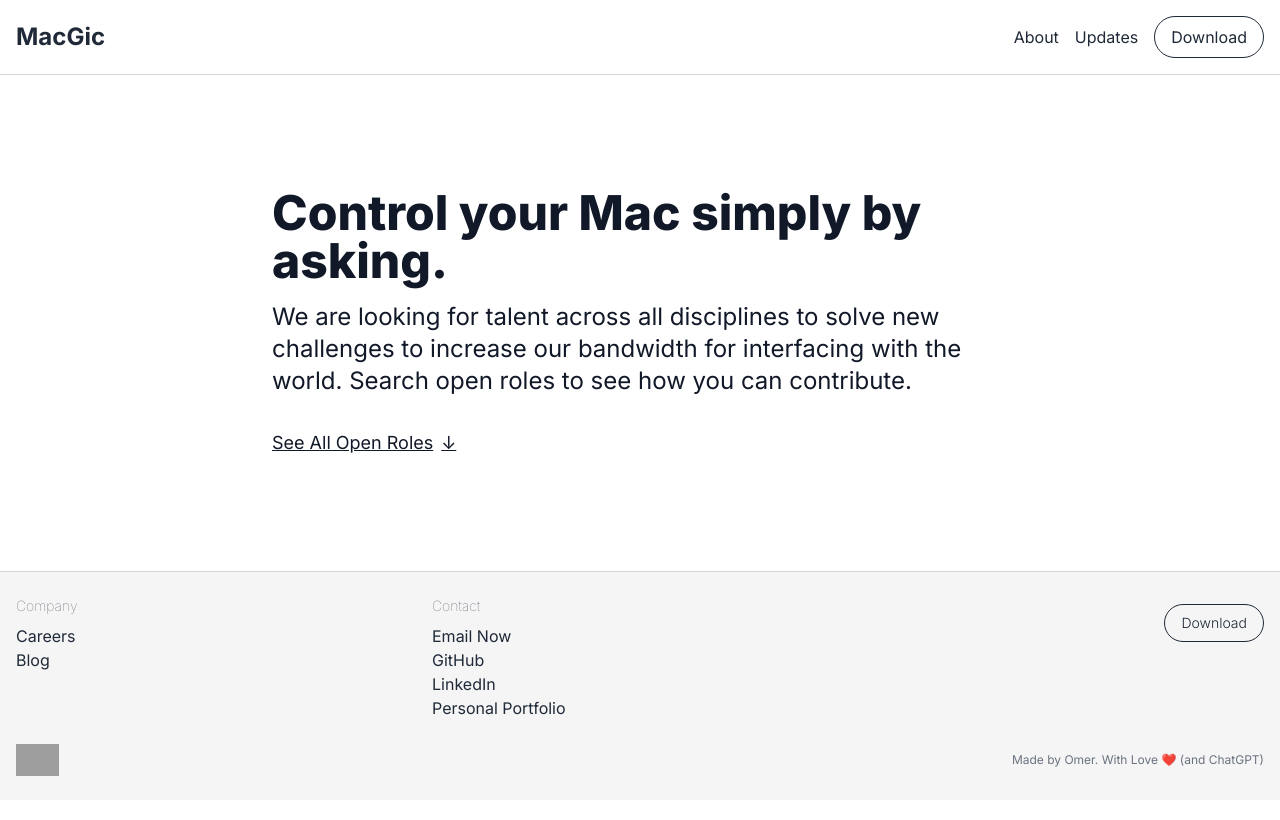
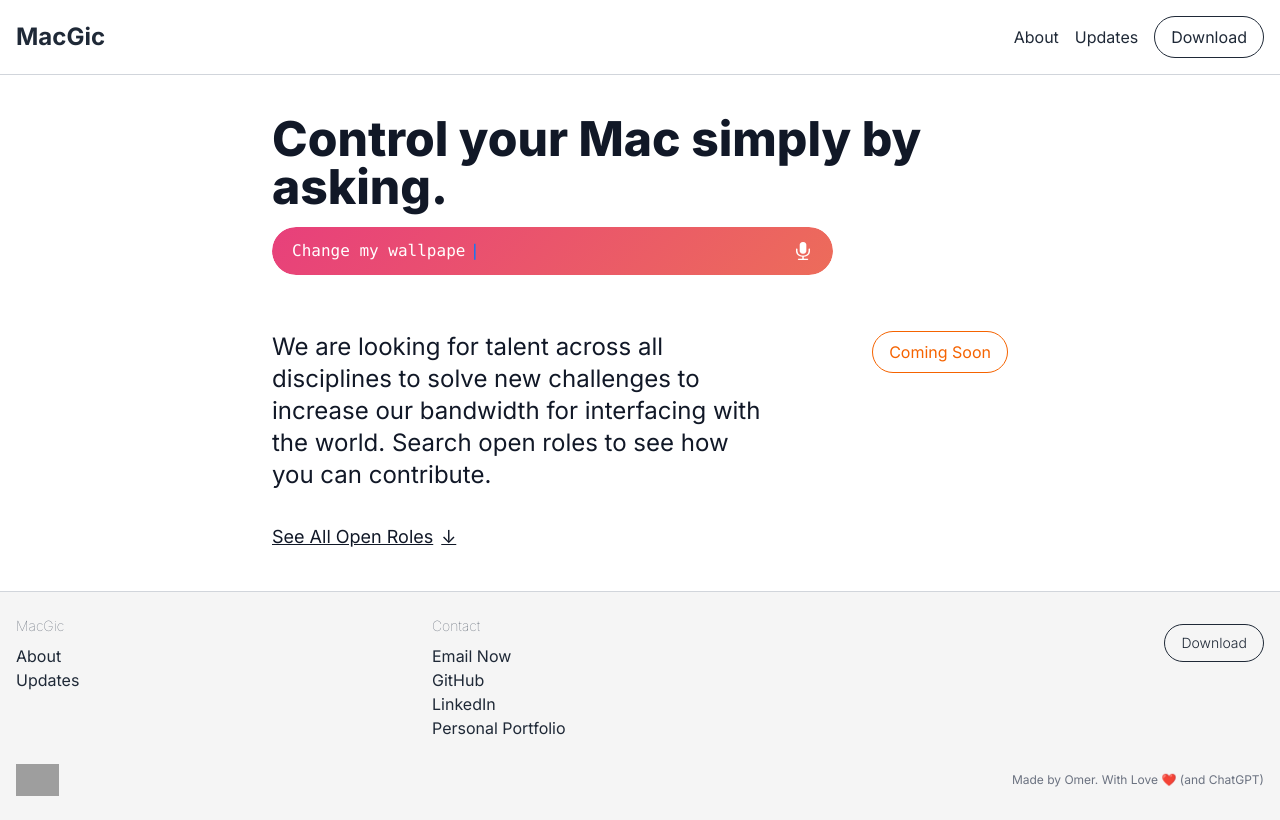
Before and after one commit to notomer/macgic-web, a Next.js app: page / in a window 1280 px wide. Built offline with nearby package versions, Linux system fonts and the light colour scheme; no server answers; grey boxes are pictures that could not be loaded.

Commit message:
Working on body

```diff
--- a/app/components/Footer.tsx
+++ b/app/components/Footer.tsx
@@ -77,10 +77,10 @@
       <div className="container mx-auto px-4">
         <div className="flex flex-wrap justify-between">
           <div className="w-full md:w-1/3 mb-6 md:mb-0">
-            <h3 className="text-sm font-thin text-gray-600 dark:text-gray-400 mb-2">Company</h3>
+            <h3 className="text-sm font-thin text-gray-600 dark:text-gray-400 mb-2">MacGic</h3>
             <ul>
-              <li><a href="#" className="text-gray-800 dark:text-gray-100 hover:text-gray-500 transition-colors">Careers</a></li>
-              <li><a href="#" className="text-gray-800 dark:text-gray-100 hover:text-gray-500 transition-colors">Blog</a></li>
+              <li><a href="#" className="text-gray-800 dark:text-gray-100 hover:text-gray-500 transition-colors">About</a></li>
+              <li><a href="#" className="text-gray-800 dark:text-gray-100 hover:text-gray-500 transition-colors">Updates</a></li>
             </ul>
           </div>
           <div className="w-full md:w-1/3 mb-6 md:mb-0">
--- /dev/null
+++ b/app/components/GradientAnimation.css
@@ -0,0 +1,97 @@
+.gradient-container {
+  position: relative;
+  width: 561px;
+  height: 48px;
+  border-radius: 24px;
+  overflow: hidden;
+  margin-bottom: 40px;
+}
+
+.gradient-background {
+  position: absolute;
+  width: 100%;
+  height: 100%;
+  border-radius: 24px;
+  background: linear-gradient(-45deg, #ee7752, #e73c7e, #23a6d5, #23d5ab);
+  background-size: 400% 400%;
+  animation: gradient 15s ease infinite;
+}
+
+@keyframes gradient {
+  0% {
+    background-position: 0% 50%;
+  }
+  50% {
+    background-position: 100% 50%;
+  }
+  100% {
+    background-position: 0% 50%;
+  }
+}
+
+.content {
+  position: relative;
+  display: flex;
+  justify-content: center;
+  align-items: center;
+  height: 100%;
+}
+
+.input-container {
+  display: flex;
+  align-items: center;
+  width: 100%;
+  padding: 0 10px;
+  background: transparent;
+}
+
+.text-output {
+  display: flex;
+  align-items: center;
+  height: 48px;
+  flex-grow: 1;
+  padding: 0 10px;
+  background: transparent;
+  color: #fff;
+  font-size: 16px;
+  font-family: 'Menlo', monospace;
+}
+
+.typing-indicator {
+  font-size: 16px;
+  font-family: 'Menlo', monospace;
+  color: #007aff;
+  margin-left: 5px;
+  animation: blink 1s steps(1, end) infinite;
+}
+
+@keyframes blink {
+  50% {
+    opacity: 0;
+  }
+}
+
+.typed-text {
+  font-size: 16px;
+  font-family: 'Menlo', monospace;
+}
+
+.mic-button {
+  background: none;
+  border: none;
+  font-size: 20px;
+  cursor: pointer;
+  outline: none;
+  padding: 0 10px;
+  color: #333;
+}
+
+.mic-button img {
+  width: 20px;
+  height: 20px;
+  filter: invert(1);
+}
+
+.mic-button.active img {
+  filter: invert(1) sepia(1) saturate(5) hue-rotate(180deg);
+}
--- /dev/null
+++ b/app/components/GradientAnimation.tsx
@@ -0,0 +1,82 @@
+import React, { useEffect, useState } from 'react';
+import './GradientAnimation.css';
+
+const randomColor = () => {
+  return `rgb(${Math.floor(Math.random() * 256)}, ${Math.floor(Math.random() * 256)}, ${Math.floor(Math.random() * 256)})`;
+};
+
+const prompts = [
+  "Change my wallpaper to orange",
+  "Send my schedule to Safwan over iMessage",
+  "Set a reminder for my meeting at 3 PM",
+  "Play my favorite playlist on Spotify",
+  "Turn on the living room lights",
+  "What's the weather today?",
+  "Open Safari and go to GitHub",
+  "Send an email to my boss",
+  "Start a 10-minute timer",
+  "Find the nearest coffee shop"
+];
+
+const GradientAnimation = () => {
+  const [colors, setColors] = useState([randomColor(), randomColor(), randomColor()]);
+  const [isMicrophoneActive, setIsMicrophoneActive] = useState(false);
+  const [currentPrompt, setCurrentPrompt] = useState("");
+  const [promptIndex, setPromptIndex] = useState(0);
+  const [charIndex, setCharIndex] = useState(0);
+  const [isDeleting, setIsDeleting] = useState(false);
+
+  useEffect(() => {
+    const interval = setInterval(() => {
+      setColors([randomColor(), randomColor(), randomColor()]);
+    }, 3000); // Set interval to 3 seconds for smoother transitions
+
+    return () => clearInterval(interval);
+  }, []);
+
+  useEffect(() => {
+    const typeSpeed = isDeleting ? 50 : 100; // Faster deletion speed
+    const typeEffect = setInterval(() => {
+      if (isDeleting) {
+        setCurrentPrompt((prev) => prev.slice(0, -1));
+        setCharIndex((prev) => prev - 1);
+      } else {
+        setCurrentPrompt((prev) => prev + prompts[promptIndex][charIndex]);
+        setCharIndex((prev) => prev + 1);
+      }
+    }, typeSpeed);
+
+    if (!isDeleting && charIndex === prompts[promptIndex].length) {
+      clearInterval(typeEffect);
+      setTimeout(() => setIsDeleting(true), 2000); // Start deleting after 2 seconds
+    } else if (isDeleting && charIndex === 0) {
+      clearInterval(typeEffect);
+      setIsDeleting(false);
+      setPromptIndex((prev) => (prev + 1) % prompts.length);
+    }
+
+    return () => clearInterval(typeEffect);
+  }, [charIndex, isDeleting, promptIndex]);
+
+  return (
+    <div className="gradient-container">
+      <div className="gradient-background"></div>
+      <div className="content">
+        <div className="input-container">
+          <div className="text-output">
+            <span className="typed-text">{currentPrompt}</span>
+            <span className="typing-indicator">|</span>
+          </div>
+          <button
+            className={`mic-button ${isMicrophoneActive ? 'active' : ''}`}
+            onClick={() => setIsMicrophoneActive(!isMicrophoneActive)}
+          >
+            <img src="/mic.fill.png" alt="Mic" />
+          </button>
+        </div>
+      </div>
+    </div>
+  );
+};
+
+export default GradientAnimation;
--- a/app/components/Header.tsx
+++ b/app/components/Header.tsx
@@ -119,7 +119,7 @@
       <Drawer open={isDrawerOpen} onOpenChange={setIsDrawerOpen}>
         <DrawerContent>
           <DrawerHeader>
-            <DrawerTitle>Confirm Download</DrawerTitle>
+            <DrawerTitle>Download MacGic</DrawerTitle>
             <DrawerDescription>
               Version {version} | Commit {commitHash}
             </DrawerDescription>
@@ -137,7 +137,7 @@
               onClick={handleDownload}
               className="px-4 py-2 border border-gray-800 dark:border-gray-100 text-gray-800 dark:text-gray-100 rounded-full"
             >
-              Confirm Download
+              Download MacGic
             </button>
           </DrawerFooter>
         </DrawerContent>
--- a/app/page.tsx
+++ b/app/page.tsx
@@ -2,15 +2,23 @@
 
 import Header from "./components/Header";
 import Footer from "./components/Footer";
+import GradientAnimation from "./components/GradientAnimation"; // Import the GradientAnimation component
 
 export default function Home() {
   return (
     <div className="min-h-screen flex flex-col bg-white dark:bg-gray-900 text-gray-900 dark:text-gray-100">
       <Header />
-      <main className="flex flex-1 flex-col items-start justify-center px-4 py-10 mx-auto max-w-3xl">
+      <main className="flex flex-1 flex-col items-start justify-start px-4 py-10 mx-auto max-w-3xl">
+        <div className="w-full text-left mb-4">
           <h2 className="text-5xl font-extrabold mb-4">
             Control your Mac simply by asking.
           </h2>
+          <div className="w-full flex justify-start">
+            <GradientAnimation />
+          </div>
+        </div>
+        <div className="w-full md:flex md:items-start md:justify-between">
+          <div className="md:w-2/3 text-left">
             <p className="text-2xl mb-8">
               We are looking for talent across all disciplines to solve new
               challenges to increase our bandwidth for interfacing with the world.
@@ -21,6 +29,13 @@
                 See All Open Roles <span className="ml-2">↓</span>
               </a>
             </div>
+          </div>
+          <div className="md:w-1/3 mt-6 md:mt-0 flex justify-end">
+            <span className="px-4 py-2 border border-[#F56300] text-[#F56300] rounded-full inline-block">
+              Coming Soon
+            </span>
+          </div>
+        </div>
       </main>
       <Footer />
     </div>
```
Lines whose indentation alone changed are shown as unchanged.
